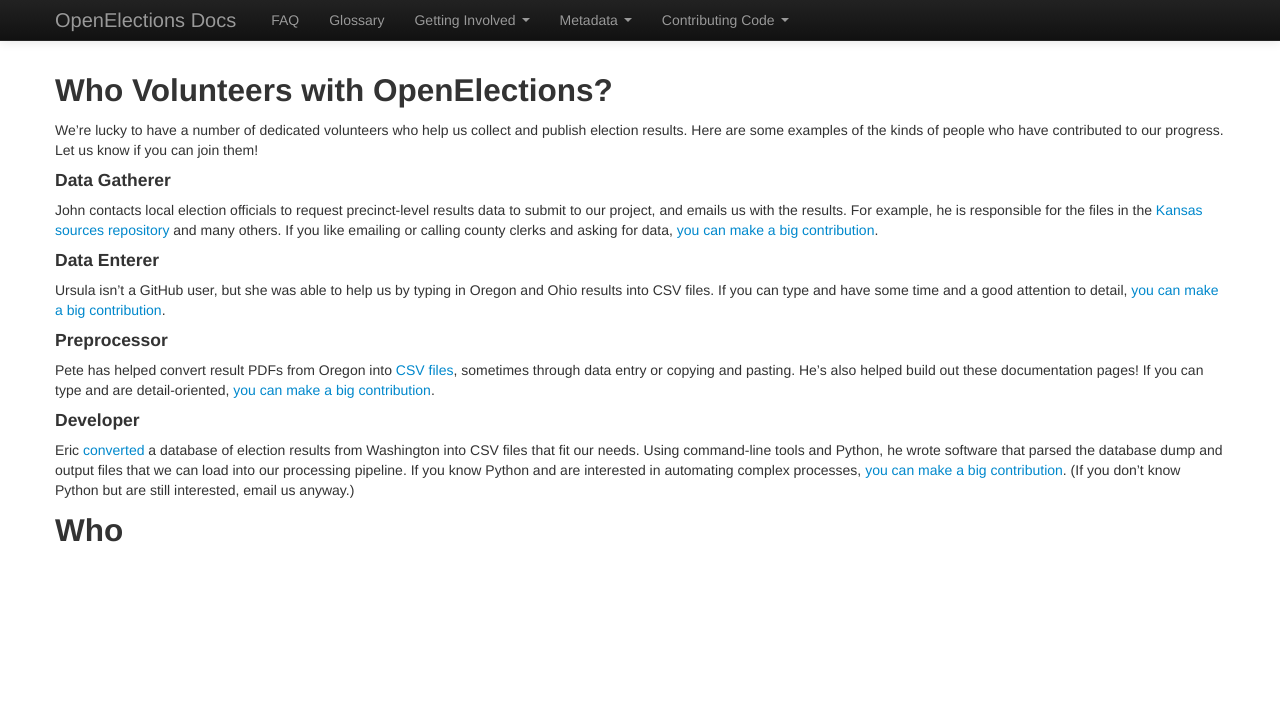
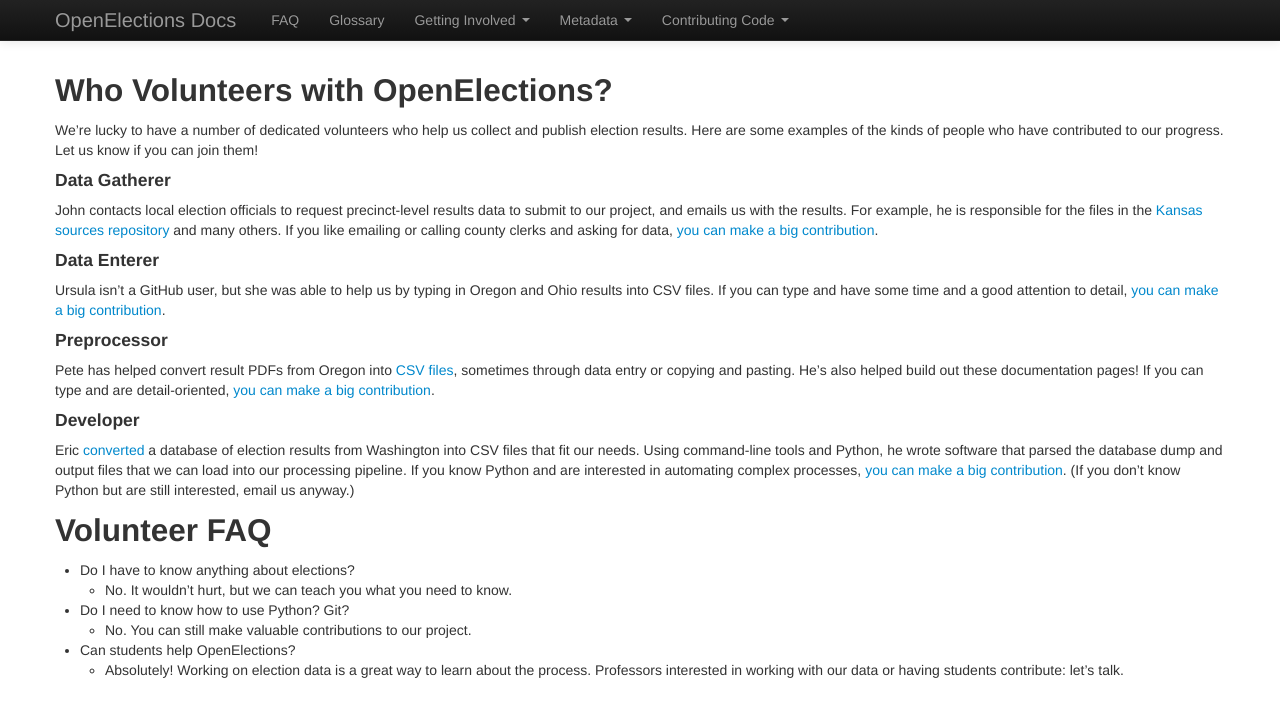
Before and after one commit to openelections/docs, a Jekyll site: the page built from volunteers.md, in a window 1280 px wide. Shown: the top 717 px of the page. Built offline with Jekyll 4.4.1, drawn with Linux system fonts in a browser that asks for light colours; nearby versions of some CDN libraries; some web fonts are replaced.

Commit message:
volunteer faq

```diff
--- a/index.html
+++ b/index.html
@@ -19,7 +19,7 @@
   <li><a href="http://docs.openelections.net/getting-involved/">Collect election metadata</a></li>
   <li><a href="http://docs.openelections.net/data-entry/">Type in election results</a></li>
   <li>Start with one of our <a href="http://docs.openelections.net/easy-tasks/">easy tasks</a>, converting electronic PDFs and HTML to CSVs.</li>
-  <li>Learn what our volunteers do</li>
+  <li><a href="http://docs.openelections.net/volunteering/">Learn what our volunteers do</a></li>
   <li>Add or improve tutorials and other documentation</li>
 </ul>
 
--- a/volunteers.md
+++ b/volunteers.md
@@ -24,4 +24,11 @@
 
 Eric [converted](https://github.com/EricLagergren/openelections-data-wa) a database of election results from Washington into CSV files that fit our needs. Using command-line tools and Python, he wrote software that parsed the database dump and output files that we can load into our processing pipeline. If you know Python and are interested in automating complex processes, [you can make a big contribution](mailto:openelections@gmail.com). (If you don't know Python but are still interested, email us anyway.)
 
-## Who
+## Volunteer FAQ
+
+* Do I have to know anything about elections?
+  * No. It wouldn't hurt, but we can teach you what you need to know.
+* Do I need to know how to use Python? Git?
+  * No. You can still make valuable contributions to our project.
+* Can students help OpenElections?
+  * Absolutely! Working on election data is a great way to learn about the process. Professors interested in working with our data or having students contribute: let's talk.
```
Also changed, not shown: other parts of volunteers.md (+1 -1 lines).
